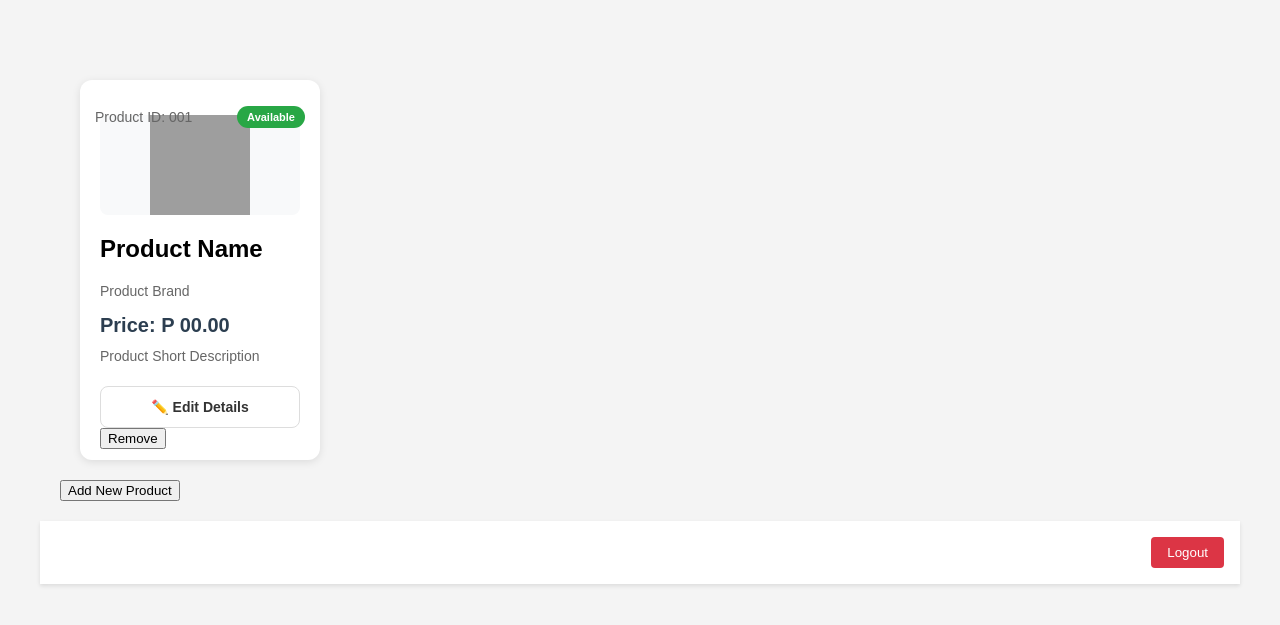
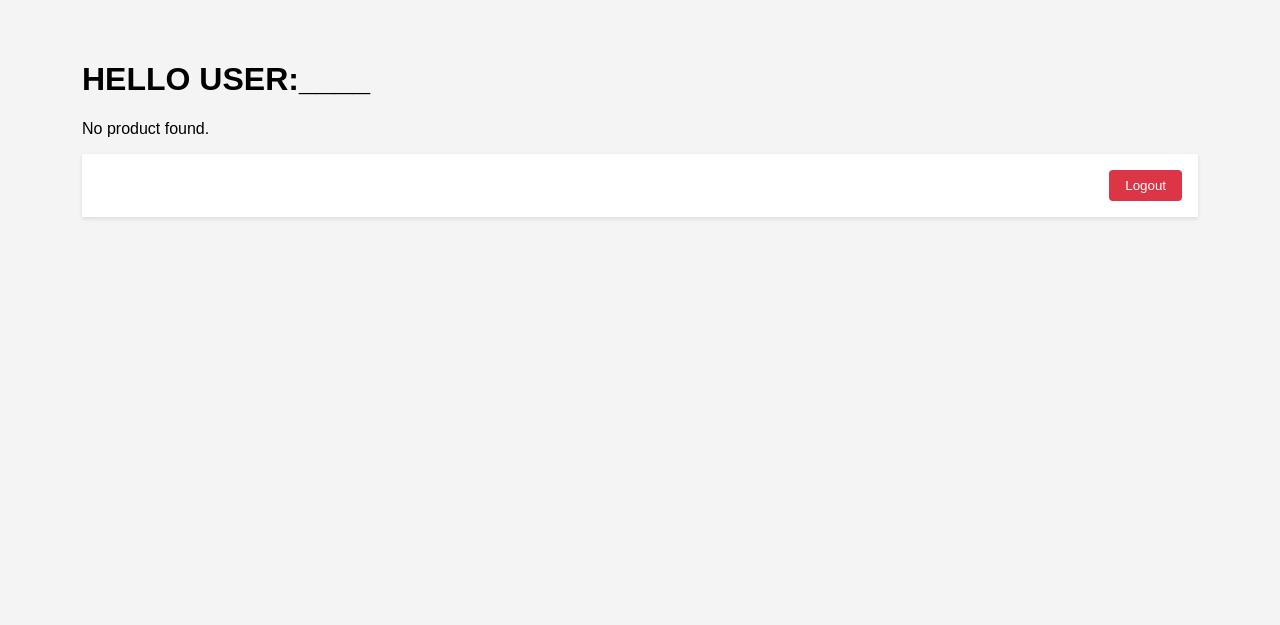
Before and after one commit to ken-101/Proj-Datama2, a Flask app: template templates/seller.html in a window 1280 px wide. Shown: the top 625 px of the page. Run offline with Flask 3, Linux system fonts and the light colour scheme; the template is opened without the code that fills it, so the values that code supplies are empty; grey boxes are pictures that could not be loaded.

Commit message:
update so far

```diff
--- a/static/script.js
+++ b/static/script.js
@@ -78,6 +78,7 @@ document.addEventListener("DOMContentLoaded", function () {
     const imageUpload = document.getElementById("imageUpload");
     const previewImg = document.getElementById("previewImg");
 
+    if (imageUpload && previewImg) {  // Check if elements exist
         imageUpload.addEventListener("change", function () {
             const file = this.files[0];
             if (file) {
@@ -91,8 +92,29 @@ document.addEventListener("DOMContentLoaded", function () {
                 reader.readAsDataURL(file);
             }
         });
+    }
+
+    // Handle image preview for new product
+    const newImageUpload = document.getElementById("newImageUpload");
+    const newPreviewImg = document.getElementById("newPreviewImg");
+
+    if (newImageUpload && newPreviewImg) {  // Check if elements exist
+        newImageUpload.addEventListener("change", function () {
+            const file = this.files[0];
+            if (file && file.type.startsWith("image/")) {
+                const reader = new FileReader();
+                reader.onload = function () {
+                    newPreviewImg.src = this.result;
+                    selectedImageForNewProduct = this.result;
+                };
+                reader.readAsDataURL(file);
+            } else {
+                alert("Please select a valid image file.");
+                this.value = "";
+            }
         });
-
+    }
+});
 let selectedImageForNewProduct = null;
 
 function openAddProductModal() {
@@ -143,35 +165,50 @@ function addProduct() {
 
     closeAddProductModal();
 }
+// Remove the duplicate removeProduct function and keep only one
+async function removeProduct(button) {
+    const productCard = button.closest(".product-card, .item"); // Works with both layouts
+    let productId;
 
-// Handle image preview for new product
-document.addEventListener("DOMContentLoaded", function () {
-    const newImageUpload = document.getElementById("newImageUpload");
-    const newPreviewImg = document.getElementById("newPreviewImg");
+    // Handle both card layouts
+    if (productCard.classList.contains("product-card")) {
+        productId = productCard.querySelector(".product-id").textContent.replace("Product ID: ", "");
+    } else {
+        productId = productCard.dataset.productId;
+    }
 
-    newImageUpload.addEventListener("change", function () {
-        const file = this.files[0];
-        if (file && file.type.startsWith("image/")) {
-            const reader = new FileReader();
-            reader.onload = function () {
-                newPreviewImg.src = this.result;
-                selectedImageForNewProduct = this.result;
-            };
-            reader.readAsDataURL(file);
-        } else {
-            alert("Please select a valid image file.");
-            this.value = "";
+    // Show confirmation alert with product ID
+    const confirmDelete = confirm(`Are you sure you want to delete product (ID: ${productId})?`);
+
+    if (confirmDelete) {
+        try {
+            // Send DELETE request to server
+            const response = await fetch(`/seller/delete_product/${productId}`, {
+                method: 'DELETE',
+                headers: {
+                    'Content-Type': 'application/json'
                 }
             });
-});
-// Remove the duplicate removeProduct function and keep only one
-function removeProduct(button) {
-    const productCard = button.closest(".product-card");
-    const productName = productCard.querySelector("h2").textContent;
 
-    // Show confirmation alert
-    const confirmDelete = confirm(`Are you sure you want to remove "${productName}"?`);
-    if (confirmDelete) {
+            if (response.ok) {
+                // Remove the product from UI
                 productCard.remove();
+                console.log(`Product ID: ${productId} successfully deleted`);
+
+                // Update product count if it exists
+                const productCountElement = document.querySelector(".product-count");
+                if (productCountElement) {
+                    const currentCount = parseInt(productCountElement.textContent.match(/\d+/)[0]);
+                    productCountElement.textContent = productCountElement.textContent.replace(
+                        /\d+/, (currentCount - 1).toString());
+                }
+            } else {
+                const errorData = await response.json();
+                alert(errorData.message || 'Failed to delete product. Please try again.');
+            }
+        } catch (error) {
+            console.error('Error deleting product:', error);
+            alert('An error occurred while deleting the product. Please try again later.');
         }
     }
+}
--- a/static/style.css
+++ b/static/style.css
@@ -41,15 +41,16 @@ body {
     text-decoration: underline;
 }
 .container {
-    max-width: 1200px;
+    max-width: 90%;
     margin: 0 auto;
     padding: 20px;
 }
 
 .product-grid {
     display: grid;
-    grid-template-columns: repeat(auto-fill, minmax(300px, 1fr));
-    gap: 20px;
+    grid-template-columns: repeat(auto-fill, 250px);
+    place-items: center;
+    gap: 30px;
     padding: 20px;
 }
 
@@ -95,8 +96,8 @@ body {
 .out-of-stock {
     background: #dc3545;
 }
-.product-card h4 {
-    margin: 25px 0 5px;
+.product-card h2 {
+    margin: 5px 0 5px;
     font-weight: bold;
     color: #333;
 }
@@ -110,7 +111,7 @@ body {
     height: 100px;
     overflow: hidden;
     border-radius: 8px;
-    margin: 15px 0;
+    margin: 35px 0 0;
     background: #f8f9fa;
     display: flex;
     align-items: center;
@@ -165,18 +166,20 @@ body {
     left: 0;
     width: 100%;
     height: 100%;
-    background: rgba(0, 0, 0, 0.5);
+    background-color: rgba(0, 0, 0, 0.5);
+    justify-content: center;
+    align-items: center;
     z-index: 1000;
-    backdrop-filter: blur(5px);
 }
+
 .modal-content {
-    background: white;
+    background-color: white;
+    padding: 20px;
+    border-radius: 8px;
+    max-width: 500px;
     width: 90%;
-    max-width: 600px;
-    margin: 50px auto;
-    padding: 30px;
-    border-radius: 12px;
-    box-shadow: 0 4px 20px rgba(0, 0, 0, 0.15);
+    max-height: 90vh;
+    overflow-y: auto;
 }
 .modal h2 {
     margin: 0 0 20px;
@@ -296,10 +299,6 @@ input[type="file"] {
         padding: 15px;
     }
 
-    .product-card h2 {
-        font-size: 20px;
-    }
-
     .product-card .image-container {
         height: 180px;
     }
--- a/templates/loggedin.html
+++ b/templates/loggedin.html
@@ -1,5 +1,6 @@
 {% extends "base.html" %}
 {% block content %}
+<h1>HELLO USER:____</h1>
 {% block name %}{% endblock %}
 <link rel="stylesheet" type="text/css" href="{{url_for('static', filename='style.css')}}">
 <script src="{{url_for('static', filename='script.js')}}"></script>
--- a/templates/seller.html
+++ b/templates/seller.html
@@ -2,80 +2,21 @@
 
 {% block name %}
 {% block admin_content %}{% endblock %}
-    <div class="container">
-        <div class="product-grid">
-            <div class="product-card">
-                <div class="image-container">
-                    <img src="https://i1.sndcdn.com/artworks-HSyITlQwovK4dbY8-iAauZg-t500x500.jpg" alt="Product Image">
-                </div>
-                <p class="product-id">Product ID: 001</p>
-                <h2>Product Name</h2>
-                <p class="brand">Product Brand</p>
-                <p class="price">Price: P 00.00</p>
-                <p class="description">Product Short Description</p>
-                <p class="status available">Available</p>
-                <div class="button-container">
-                    <button class="edit-button" onclick="openModal(this)">✏️ Edit Details</button>
-                    <button class="remove-btn" onclick="removeProduct(this)">Remove</button>
-                </div>
-            </div>
-        </div>
-
-        <button onclick="openAddProductModal()">Add New Product</button>
+{% if product %}
+    <div class="item" data-product-id="{{ product.p_id }}">
+        <p>Product ID: {{ product.p_id }}</p>
+        <p>Name: {{ product.p_name }}</p>
+        <p>Brand: {{ product.p_brand }}</p>
+        <p>Condition: {{ product.p_condition }}</p>
+        <p>Type: {{ product.p_type }}</p>
+        <p>Quality: {{ product.p_quality }}</p>
+        <p>Quantity: {{ product.p_quantity }}</p>
+        <p>Price: {{ product.p_price }}</p>
+        <p>Material: {{ product.p_material }}</p>
+        <p>Design: {{ product.p_design }}</p>
+        <button onclick="removeProduct(this)" class="delete-btn">Delete</button>
     </div>
-
-    <!-- Edit Modal -->
-    <div class="modal" id="editModal">
-        <div class="modal-content">
-            <h2>Edit Product</h2>
-
-            <div class="form-group">
-                <label for="productId">Product ID:</label>
-                <input type="text" id="productId" placeholder="Product ID">
-            </div>
-
-            <div class="form-group">
-                <label for="productName">Product Name:</label>
-                <input type="text" id="productName" placeholder="Product Name">
-            </div>
-
-            <div class="form-group">
-                <label for="productBrand">Brand:</label>
-                <input type="text" id="productBrand" placeholder="Product Brand">
-            </div>
-
-            <div class="form-group">
-                <label for="productPrice">Price:</label>
-                <input type="number" id="productPrice" placeholder="Price">
-            </div>
-
-            <div class="form-group">
-                <label for="productDescription">Description:</label>
-                <textarea id="productDescription" placeholder="Short Description"></textarea>
-            </div>
-
-            <div class="form-group">
-                <label for="productAvailability">Availability:</label>
-                <select id="productAvailability">
-                    <option value="available">Available</option>
-                    <option value="out-of-stock">Out of Stock</option>
-                </select>
-            </div>
-
-            <div class="form-group-divider"></div>
-
-            <div class="image-upload-container">
-                <label>Product Image:</label>
-                <div class="image-preview" id="imagePreview">
-                    <img id="previewImg" src="" alt="Preview">
-                </div>
-                <label for="imageUpload" class="file-input-label">Choose New Image</label>
-                <input type="file" id="imageUpload" accept="image/*">
-            </div>
-
-            <button class="save-button" onclick="confirmChanges()">Save Changes</button>
-            <button class="close" onclick="closeModal()">Cancel</button>
-        </div>
-    </div>
-
+{% else %}
+    <p>No product found.</p>
+{% endif %}
 {% endblock %}
```
Also changed, not shown: buyer/buyer.py (+13 -2 lines), seller/seller.py (+56 -2 lines), templates/buyer_dashboard.html (+29 -1 lines). Lines whose indentation alone changed are shown as unchanged.
